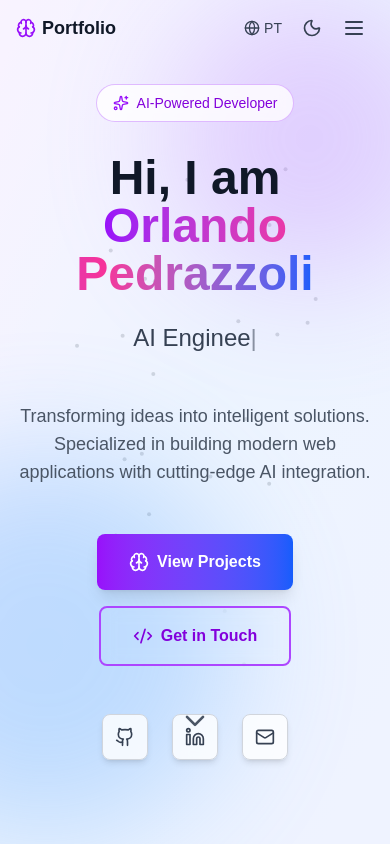
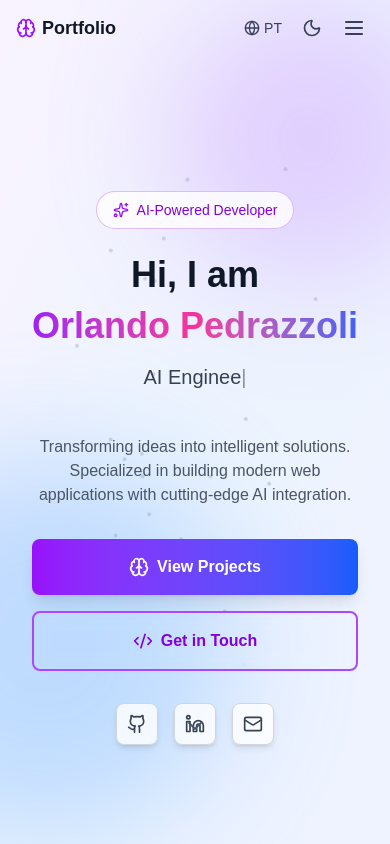
Before and after one commit to Orlando-Pedrazzoli/my-portifolio, a Next.js app: page / in a window 390 px wide. Shown: the top 844 px of the page. Built offline with nearby package versions, Linux system fonts and the light colour scheme.

Commit message:
favicon updated

```diff
--- a/src/app/globals.css
+++ b/src/app/globals.css
@@ -285,3 +285,56 @@ html:not(.dark) {
     rgba(29, 78, 216, 0.3)
   );
 }
+/* Mobile View Fixes - adicionar ao globals.css */
+
+/* Ajustes específicos para mobile view */
+@media (max-width: 640px) {
+  /* Hero Section - garante espaçamento correto da navbar */
+  #home,
+  section:first-of-type {
+    padding-top: 60px; /* Altura da navbar mobile + margem */
+  }
+
+  /* Ajusta o conteúdo principal da Hero */
+  .hero-content {
+    margin-top: 2rem;
+  }
+
+  /* Previne sobreposição em todas as seções */
+  section {
+    scroll-margin-top: 60px;
+  }
+
+  /* Ajusta tamanho dos textos para melhor legibilidade */
+  h1 {
+    line-height: 1.2;
+  }
+
+  /* Botões fullwidth no mobile */
+  .hero-buttons a {
+    width: 100%;
+  }
+}
+
+/* Tablet View (641px - 1024px) */
+@media (min-width: 641px) and (max-width: 1024px) {
+  #home,
+  section:first-of-type {
+    padding-top: 64px; /* Altura da navbar tablet */
+  }
+
+  section {
+    scroll-margin-top: 64px;
+  }
+}
+
+/* Garantir que a navbar sempre fique acima */
+header {
+  z-index: 50 !important;
+}
+
+/* Hero section específica */
+.hero-section {
+  position: relative;
+  z-index: 1;
+}
--- a/src/app/layout.tsx
+++ b/src/app/layout.tsx
@@ -6,9 +6,94 @@ import { ThemeProvider } from '@/components/providers/ThemeProvider';
 import { LanguageProvider } from '@/components/providers/LanguageProvider';
 
 export const metadata: Metadata = {
-  title: 'Portfolio - Full Stack Developer & AI Engineer',
+  title: 'Orlando Pedrazzoli | Full Stack Developer & AI Engineer',
   description:
-    'Desenvolvedor Full Stack especializado em criar aplicações web modernas com integração de IA',
+    'Desenvolvedor Full Stack especializado em criar aplicações web modernas com integração de IA. React, Node.js, Python, AI/ML.',
+  keywords: [
+    'Orlando Pedrazzoli',
+    'Full Stack Developer',
+    'AI Engineer',
+    'React Developer',
+    'Node.js',
+    'Python',
+    'Web Development',
+    'Lisboa',
+    'Portugal',
+    'Desenvolvedor',
+    'Programador',
+  ],
+  authors: [{ name: 'Orlando Pedrazzoli' }],
+  creator: 'Orlando Pedrazzoli',
+  publisher: 'Orlando Pedrazzoli',
+  formatDetection: {
+    email: false,
+    address: false,
+    telephone: false,
+  },
+  openGraph: {
+    title: 'Orlando Pedrazzoli | Full Stack Developer & AI Engineer',
+    description:
+      'Desenvolvedor Full Stack especializado em criar aplicações web modernas com integração de IA',
+    url: 'https://orlandopedrazzoli.com',
+    siteName: 'Orlando Pedrazzoli Portfolio',
+    locale: 'pt_BR',
+    type: 'website',
+    images: [
+      {
+        url: '/og-image.jpg', // Você pode adicionar uma imagem para preview em redes sociais
+        width: 1200,
+        height: 630,
+        alt: 'Orlando Pedrazzoli - Full Stack Developer & AI Engineer',
+      },
+    ],
+  },
+  twitter: {
+    card: 'summary_large_image',
+    title: 'Orlando Pedrazzoli | Full Stack Developer & AI Engineer',
+    description:
+      'Desenvolvedor Full Stack especializado em criar aplicações web modernas com integração de IA',
+    images: ['/og-image.jpg'],
+  },
+  robots: {
+    index: true,
+    follow: true,
+    googleBot: {
+      index: true,
+      follow: true,
+      'max-video-preview': -1,
+      'max-image-preview': 'large',
+      'max-snippet': -1,
+    },
+  },
+  icons: {
+    icon: [
+      { url: '/myico.ico' },
+      { url: '/myico.ico', sizes: '16x16', type: 'image/x-icon' },
+      { url: '/myico.ico', sizes: '32x32', type: 'image/x-icon' },
+    ],
+    shortcut: '/myico.ico',
+    apple: [
+      { url: '/myico.ico' },
+      { url: '/myico.ico', sizes: '180x180', type: 'image/x-icon' },
+    ],
+  },
+  manifest: '/manifest.json',
+  alternates: {
+    canonical: 'https://orlandopedrazzoli.com',
+    languages: {
+      'pt-BR': 'https://orlandopedrazzoli.com/pt',
+      'en-US': 'https://orlandopedrazzoli.com/en',
+    },
+  },
+  viewport: {
+    width: 'device-width',
+    initialScale: 1,
+    maximumScale: 5,
+  },
+  themeColor: [
+    { media: '(prefers-color-scheme: light)', color: '#ffffff' },
+    { media: '(prefers-color-scheme: dark)', color: '#0a0a0a' },
+  ],
 };
 
 export default function RootLayout({
@@ -17,7 +102,14 @@ export default function RootLayout({
   children: React.ReactNode;
 }) {
   return (
-    <html lang='en' suppressHydrationWarning>
+    <html lang='pt-BR' suppressHydrationWarning>
+      <head>
+        {/* Favicon fallbacks para garantir compatibilidade */}
+        <link rel='icon' href='/myico.ico' sizes='any' />
+        <link rel='icon' type='image/x-icon' href='/myico.ico' />
+        <link rel='shortcut icon' href='/myico.ico' />
+        <link rel='apple-touch-icon' href='/myico.ico' />
+      </head>
       <body className='bg-white dark:bg-gray-950 text-gray-900 dark:text-white transition-colors'>
         <LanguageProvider>
           <ThemeProvider>
--- a/src/components/sections/Hero.tsx
+++ b/src/components/sections/Hero.tsx
@@ -74,7 +74,7 @@ export default function Hero() {
   }, [text, isDeleting, loopNum, typingSpeed, mounted, roles]);
 
   return (
-    <section className='relative min-h-screen flex items-center justify-center overflow-hidden'>
+    <section className='relative min-h-screen flex items-center justify-center overflow-hidden pt-20 sm:pt-16 md:pt-0'>
       {/* Animated Background */}
       <div className='absolute inset-0 bg-gradient-to-br from-purple-100 via-blue-100 to-indigo-100 dark:from-purple-900 dark:via-blue-900 dark:to-indigo-900'>
         <div className='absolute inset-0 bg-white/50 dark:bg-black/20' />
@@ -137,8 +137,8 @@ export default function Hero() {
         }}
       />
 
-      {/* Main Content */}
-      <div className='relative z-10 text-center px-4 sm:px-6 lg:px-8 max-w-7xl mx-auto'>
+      {/* Main Content - Ajustado com padding adicional no mobile */}
+      <div className='relative z-10 text-center px-4 sm:px-6 lg:px-8 max-w-7xl mx-auto mt-8 sm:mt-0'>
         <motion.div
           initial={{ opacity: 0, y: 20 }}
           animate={{ opacity: 1, y: 0 }}
@@ -149,7 +149,7 @@ export default function Hero() {
             initial={{ opacity: 0, scale: 0.5 }}
             animate={{ opacity: 1, scale: 1 }}
             transition={{ delay: 0.2 }}
-            className='inline-flex items-center gap-2 px-4 py-2 mb-8 border border-purple-400/50 dark:border-purple-400/30 rounded-full bg-white/80 dark:bg-purple-900/20 backdrop-blur-sm'
+            className='inline-flex items-center gap-2 px-4 py-2 mb-6 sm:mb-8 border border-purple-400/50 dark:border-purple-400/30 rounded-full bg-white/80 dark:bg-purple-900/20 backdrop-blur-sm'
           >
             <Sparkles className='w-4 h-4 text-purple-600 dark:text-purple-400' />
             <span className='text-sm text-purple-700 dark:text-purple-300'>
@@ -157,52 +157,52 @@ export default function Hero() {
             </span>
           </motion.div>
 
-          {/* Name */}
+          {/* Name - Ajustado tamanho do texto para mobile */}
           <motion.h1
             initial={{ opacity: 0, y: 20 }}
             animate={{ opacity: 1, y: 0 }}
             transition={{ delay: 0.3 }}
-            className='text-5xl sm:text-7xl font-bold text-gray-900 dark:text-white mb-6'
+            className='text-4xl sm:text-5xl md:text-7xl font-bold text-gray-900 dark:text-white mb-4 sm:mb-6'
           >
             {t('hero.greeting')}{' '}
-            <span className='bg-gradient-to-r from-purple-600 via-pink-500 to-blue-600 dark:from-purple-400 dark:via-pink-400 dark:to-blue-400 bg-clip-text text-transparent'>
+            <span className='bg-gradient-to-r from-purple-600 via-pink-500 to-blue-600 dark:from-purple-400 dark:via-pink-400 dark:to-blue-400 bg-clip-text text-transparent block sm:inline mt-2 sm:mt-0'>
               {SITE_CONFIG.name}
             </span>
           </motion.h1>
 
-          {/* Typing Animation */}
+          {/* Typing Animation - Ajustado tamanho para mobile */}
           <motion.div
             initial={{ opacity: 0 }}
             animate={{ opacity: 1 }}
             transition={{ delay: 0.5 }}
-            className='text-2xl sm:text-4xl text-gray-700 dark:text-gray-300 mb-8 h-12'
+            className='text-xl sm:text-2xl md:text-4xl text-gray-700 dark:text-gray-300 mb-6 sm:mb-8 h-12'
           >
             <span>{text}</span>
             <span className='animate-pulse'>|</span>
           </motion.div>
 
-          {/* Description */}
+          {/* Description - Ajustado espaçamento */}
           <motion.p
             initial={{ opacity: 0 }}
             animate={{ opacity: 1 }}
             transition={{ delay: 0.7 }}
-            className='text-lg text-gray-600 dark:text-gray-400 max-w-2xl mx-auto mb-12'
+            className='text-base sm:text-lg text-gray-600 dark:text-gray-400 max-w-2xl mx-auto mb-8 sm:mb-12 px-4 sm:px-0'
           >
             {t('hero.description')}
           </motion.p>
 
-          {/* CTA Buttons */}
+          {/* CTA Buttons - Melhorado para mobile */}
           <motion.div
             initial={{ opacity: 0, y: 20 }}
             animate={{ opacity: 1, y: 0 }}
             transition={{ delay: 0.9 }}
-            className='flex flex-col sm:flex-row gap-4 justify-center items-center'
+            className='flex flex-col sm:flex-row gap-4 justify-center items-center px-4 sm:px-0'
           >
             <a
               href='#projects'
-              className='group relative px-8 py-4 bg-gradient-to-r from-purple-600 to-blue-600 text-white font-semibold rounded-lg overflow-hidden transition-all duration-300 hover:scale-105 shadow-lg hover:shadow-xl'
+              className='group relative w-full sm:w-auto px-8 py-4 bg-gradient-to-r from-purple-600 to-blue-600 text-white font-semibold rounded-lg overflow-hidden transition-all duration-300 hover:scale-105 shadow-lg hover:shadow-xl'
             >
-              <span className='relative z-10 flex items-center gap-2'>
+              <span className='relative z-10 flex items-center justify-center gap-2'>
                 <Brain className='w-5 h-5' />
                 {t('hero.cta.projects')}
               </span>
@@ -211,21 +211,21 @@ export default function Hero() {
 
             <a
               href='#contact'
-              className='group px-8 py-4 border-2 border-purple-500 dark:border-purple-400/50 text-purple-700 dark:text-purple-300 font-semibold rounded-lg backdrop-blur-sm transition-all duration-300 hover:bg-purple-100 dark:hover:bg-purple-400/10 hover:scale-105'
+              className='group w-full sm:w-auto px-8 py-4 border-2 border-purple-500 dark:border-purple-400/50 text-purple-700 dark:text-purple-300 font-semibold rounded-lg backdrop-blur-sm transition-all duration-300 hover:bg-purple-100 dark:hover:bg-purple-400/10 hover:scale-105'
             >
-              <span className='flex items-center gap-2'>
+              <span className='flex items-center justify-center gap-2'>
                 <Code2 className='w-5 h-5' />
                 {t('hero.cta.contact')}
               </span>
             </a>
           </motion.div>
 
-          {/* Social Links */}
+          {/* Social Links - Ajustado espaçamento */}
           <motion.div
             initial={{ opacity: 0 }}
             animate={{ opacity: 1 }}
             transition={{ delay: 1.1 }}
-            className='flex gap-6 justify-center mt-12'
+            className='flex gap-4 sm:gap-6 justify-center mt-8 sm:mt-12'
           >
             <motion.a
               href={SITE_CONFIG.github}
@@ -233,7 +233,7 @@ export default function Hero() {
               rel='noopener noreferrer'
               whileHover={{ scale: 1.2, rotate: 5 }}
               whileTap={{ scale: 0.9 }}
-              className='p-3 border border-gray-300 dark:border-purple-400/30 rounded-lg bg-white/80 dark:bg-purple-900/20 backdrop-blur-sm text-gray-700 dark:text-purple-300 hover:text-purple-600 dark:hover:text-white hover:bg-gray-50 dark:hover:bg-purple-600/20 transition-all shadow-md hover:shadow-lg'
+              className='p-2.5 sm:p-3 border border-gray-300 dark:border-purple-400/30 rounded-lg bg-white/80 dark:bg-purple-900/20 backdrop-blur-sm text-gray-700 dark:text-purple-300 hover:text-purple-600 dark:hover:text-white hover:bg-gray-50 dark:hover:bg-purple-600/20 transition-all shadow-md hover:shadow-lg'
               aria-label='GitHub'
             >
               <Github className='w-5 h-5' />
@@ -245,7 +245,7 @@ export default function Hero() {
               rel='noopener noreferrer'
               whileHover={{ scale: 1.2, rotate: 5 }}
               whileTap={{ scale: 0.9 }}
-              className='p-3 border border-gray-300 dark:border-purple-400/30 rounded-lg bg-white/80 dark:bg-purple-900/20 backdrop-blur-sm text-gray-700 dark:text-purple-300 hover:text-purple-600 dark:hover:text-white hover:bg-gray-50 dark:hover:bg-purple-600/20 transition-all shadow-md hover:shadow-lg'
+              className='p-2.5 sm:p-3 border border-gray-300 dark:border-purple-400/30 rounded-lg bg-white/80 dark:bg-purple-900/20 backdrop-blur-sm text-gray-700 dark:text-purple-300 hover:text-purple-600 dark:hover:text-white hover:bg-gray-50 dark:hover:bg-purple-600/20 transition-all shadow-md hover:shadow-lg'
               aria-label='LinkedIn'
             >
               <Linkedin className='w-5 h-5' />
@@ -255,7 +255,7 @@ export default function Hero() {
               href={`mailto:${SITE_CONFIG.email}`}
               whileHover={{ scale: 1.2, rotate: 5 }}
               whileTap={{ scale: 0.9 }}
-              className='p-3 border border-gray-300 dark:border-purple-400/30 rounded-lg bg-white/80 dark:bg-purple-900/20 backdrop-blur-sm text-gray-700 dark:text-purple-300 hover:text-purple-600 dark:hover:text-white hover:bg-gray-50 dark:hover:bg-purple-600/20 transition-all shadow-md hover:shadow-lg'
+              className='p-2.5 sm:p-3 border border-gray-300 dark:border-purple-400/30 rounded-lg bg-white/80 dark:bg-purple-900/20 backdrop-blur-sm text-gray-700 dark:text-purple-300 hover:text-purple-600 dark:hover:text-white hover:bg-gray-50 dark:hover:bg-purple-600/20 transition-all shadow-md hover:shadow-lg'
               aria-label='Email'
             >
               <Mail className='w-5 h-5' />
@@ -263,7 +263,7 @@ export default function Hero() {
           </motion.div>
         </motion.div>
 
-        {/* Scroll Indicator */}
+        {/* Scroll Indicator - Ajustado posição para mobile */}
         <motion.div
           initial={{ opacity: 0 }}
           animate={{ opacity: 1, y: [0, 10, 0] }}
@@ -271,9 +271,9 @@ export default function Hero() {
             opacity: { delay: 1.5 },
             y: { duration: 1.5, repeat: Infinity },
           }}
-          className='absolute bottom-8 left-1/2 -translate-x-1/2'
+          className='absolute bottom-4 sm:bottom-8 left-1/2 -translate-x-1/2'
         >
-          <ChevronDown className='w-8 h-8 text-gray-600 dark:text-purple-400/50' />
+          <ChevronDown className='w-6 h-6 sm:w-8 sm:h-8 text-gray-600 dark:text-purple-400/50' />
         </motion.div>
       </div>
     </section>
```
Also changed, not shown: public/manifest.json (added), 2 other files (tests, documents, lock files or other folders).
